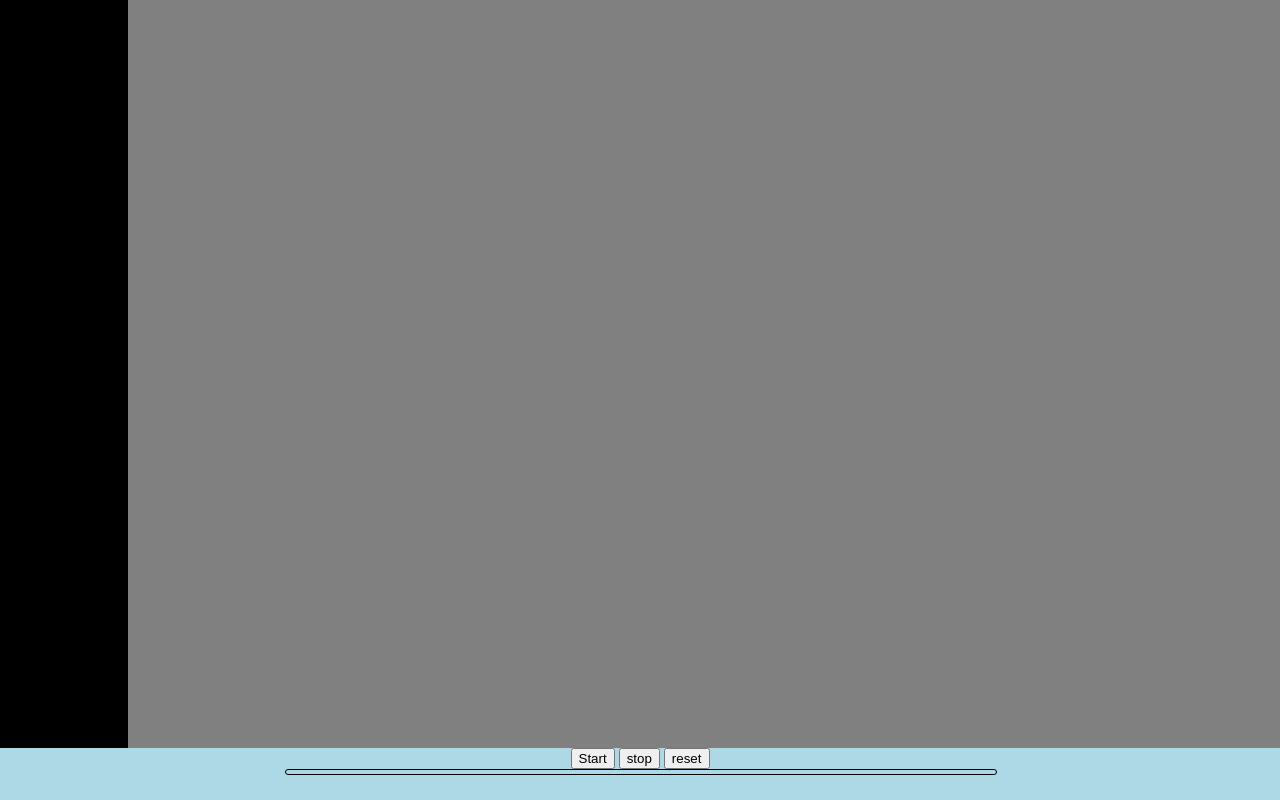
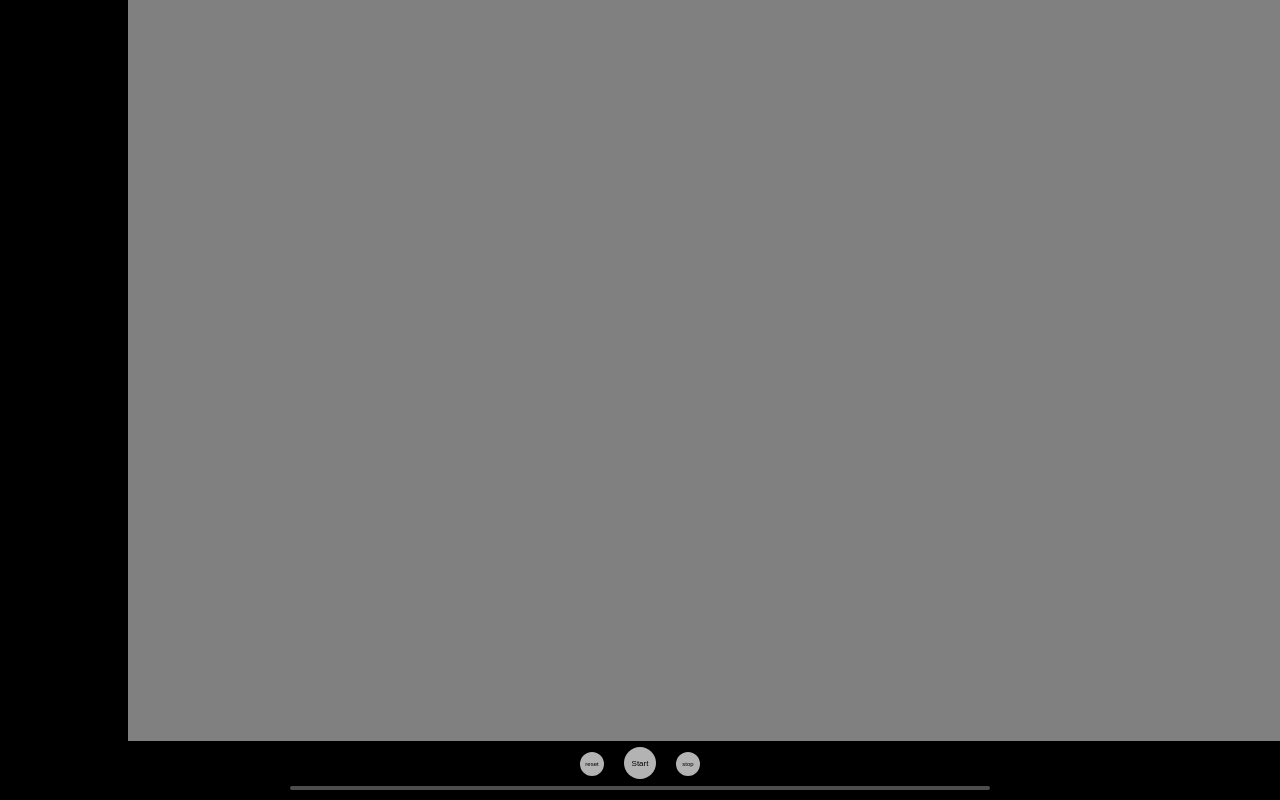
Before and after one commit to EdwinACL831/music-player, a plain HTML site: page index.html in a window 1280 px wide. Drawn offline with Linux system fonts and the light colour scheme.

Commit message:
More styling
- rename the function from progress to start
- add button controls styling
- change the order of the buttons in the HTML page

```diff
--- a/index.html
+++ b/index.html
@@ -14,9 +14,9 @@
         <section class="album"></section>
         <section class="control">
             <section title="btn-panel">
-                <button onclick="progress();">Start</button>
-                <button onclick="stop();">stop</button>
-                <button onclick="reset();">reset</button>
+                <button class="reset" onclick="reset();">reset</button>
+                <button class="start" onclick="start();">Start</button>
+                <button class="stop" onclick="stop();">stop</button>
             </section>
             <section title="audio-panel">
                 <audio id="audioFile" autoplay src="./mp3/music0.mp3"></audio>
--- a/index.js
+++ b/index.js
@@ -17,7 +17,7 @@ function printAudioCurrentTime(audioFile) {
     document.getElementById("audio-current-time").innerHTML = audioFile.currentTime
 }
 
-function progress() {
+function start() {
     audioFile.play();
     // This code block is to filling the progress bar in the GUI.
     // this is executed each 1000ms until a clearInterval(progressInterval) call happens
--- a/styles.css
+++ b/styles.css
@@ -37,7 +37,7 @@ main {
 /* footer */
 footer {
     grid-area: f;
-    background-color: lightblue;
+    background-color: black;
     display: flex;
     justify-content: space-between;
 
@@ -49,6 +49,7 @@ footer {
         flex-grow: 2;
         display: flex;
         flex-direction: column;
+        justify-content: space-evenly;
 
         & > section[title=btn-panel] {
             align-self: center;
@@ -70,12 +71,33 @@ footer {
 .pb-border {
     width: 100%;
     height: 4px;
-    border: 1px solid black;
+    background-color: #4d4d4d;
     margin-bottom: 4px;
 }
 
 .progressbar {
-    background-color: green;
+    background-color: white;
     height: inherit;
     width: 0%;
 }
+
+button {
+    border: 0;
+    border-radius: 100%;
+    padding: 0;
+    background-color: #b3b3b3;
+
+    &[class=start] {
+        font-size: 1vh;
+        height: 4vh;
+        width: 4vh;
+        margin: 0 2vh
+    }
+
+    &[class=reset],
+    &[class=stop] {
+        font-size: 0.75vh;
+        height: 3vh;
+        width: 3vh;
+    }
+}
```
